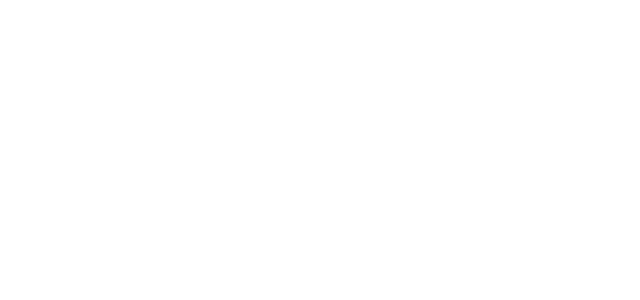
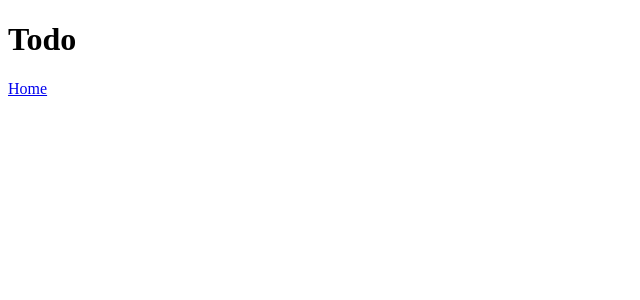
Before and after one commit to MarielleTOM/PTAC2-main, a React (Vite) app: page /Todo in a window 1280 px wide. Before the commit this address had no page. Shown: the top 300 px of the page, without its empty margins (0-640 px from the left). Built offline with nearby package versions, Linux system fonts and the light colour scheme.

Commit message:
prooontoooo hehhheheh

```diff
--- /dev/null
+++ b/src/Todo/Todo.jsx
@@ -0,0 +1,11 @@
+import {Link} from "react-router-dom";
+export default function Todo(){
+    return(
+        <div>
+        <h1>
+            Todo
+        </h1>
+        <Link to="/Home">Home</Link>
+        </div>
+    )
+}
--- a/src/main.jsx
+++ b/src/main.jsx
@@ -2,6 +2,7 @@
 import ReactDOM from 'react-dom/client'
 import {Routes, Route, BrowserRouter} from "react-router-dom";
 import Home from './Home/Home.jsx';
+import Todo from './Todo/Todo.jsx';
 
 
 ReactDOM.createRoot(document.getElementById('root')).render(
@@ -9,7 +10,8 @@
     <BrowserRouter>
       <Routes>
           <Route path='/Home' element={<Home />}></Route>
+          <Route path='/Todo' element={<Todo />}></Route>
       </Routes>
     </BrowserRouter>
-  </React.StrictMode>,
+  </React.StrictMode>
 )
```
